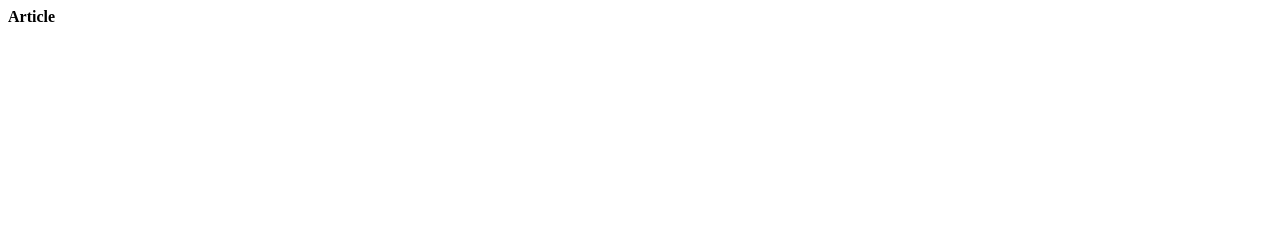
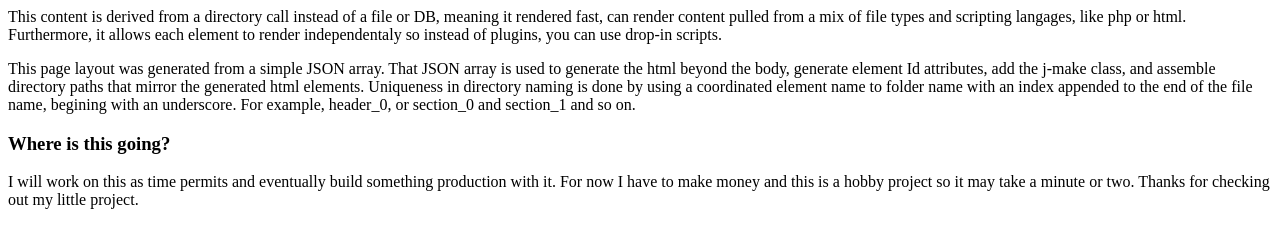
Before and after one commit to richardkentgates/j-make, a plain HTML site: page theme/body/main_1/article_0/index.html in a window 1280 px wide. Drawn offline with Linux system fonts and the light colour scheme.

Commit message:
Update index.html
Entered article html

```diff
--- a/theme/body/main_1/article_0/index.html
+++ b/theme/body/main_1/article_0/index.html
@@ -1 +1,4 @@
-<strong>Article</strong>
+<p>This content is derived from a directory call instead of a file or DB, meaning it rendered fast, can render content pulled from a mix of file types and scripting langages, like php or html. Furthermore, it allows each element to render independentaly so instead of plugins, you can use drop-in scripts.</p>
+<p>This page layout was generated from a simple JSON array. That JSON array is used to generate the html beyond the body, generate element Id attributes, add the j-make class, and assemble directory paths that mirror the generated html elements. Uniqueness in directory naming is done by using a coordinated element name to folder name with an index appended to the end of the file name, begining with an underscore. For example, header_0, or section_0 and section_1 and so on.</p>
+<h3>Where is this going?</h3>
+<p>I will work on this as time permits and eventually build something production with it. For now I have to make money and this is a hobby project so it may take a minute or two. Thanks for checking out my little project.</p>
```
